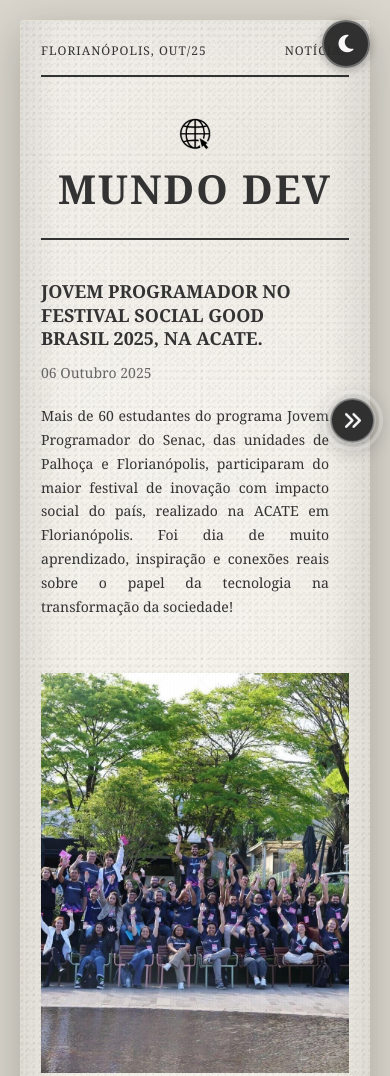
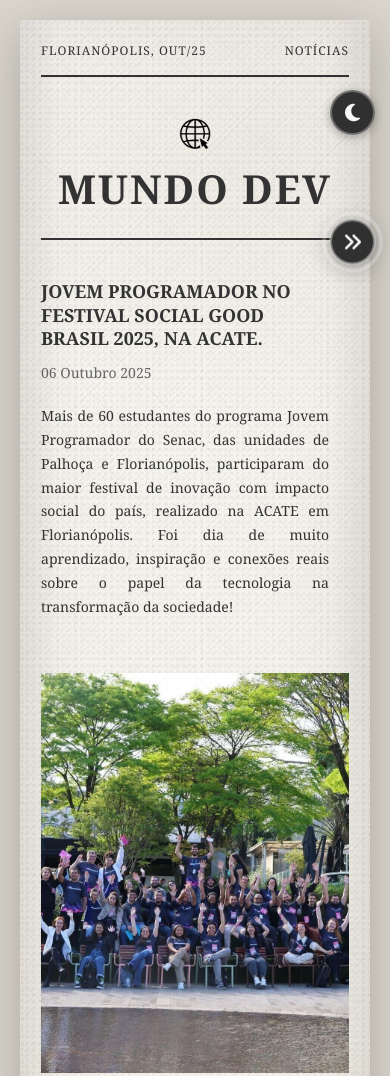
Before and after one commit to RaquelPB/JornalOnline, a plain HTML site: page index.html in a window 390 px wide. Shown: the top 1076 px of the page. Drawn offline with Linux system fonts and the light colour scheme.

Commit message:
Atualização localização botão darkMode

```diff
--- a/styles.css
+++ b/styles.css
@@ -660,6 +660,10 @@ article p {
         padding: 40px 50px;
     }
 
+    .dark-mode-btn {
+        top: 30px; /* desce um pouco */
+    }
+
     .main-title {
         font-size: 80px;
     }
@@ -697,6 +701,10 @@ article p {
         padding: 30px 30px;
     }
 
+    .dark-mode-btn {
+        top: 40px; /* desce mais */
+    }
+
     .main-title {
         font-size: 60px;
         letter-spacing: 4px;
@@ -726,6 +734,7 @@ article p {
     }
 
     .navigation {
+        bottom: 20px;
         right: 20px;
         gap: 12px;
     }
@@ -740,6 +749,14 @@ article p {
 @media (max-width: 480px) {
     .page {
         padding: 20px 20px;
+    }
+
+    .dark-mode-btn {
+        right: 15px;
+        gap: 10px;
+        width: 45px;
+        height: 45px;
+        top: 90px; /* desce ainda mais no mobile*/
     }
 
     .main-title {
```
